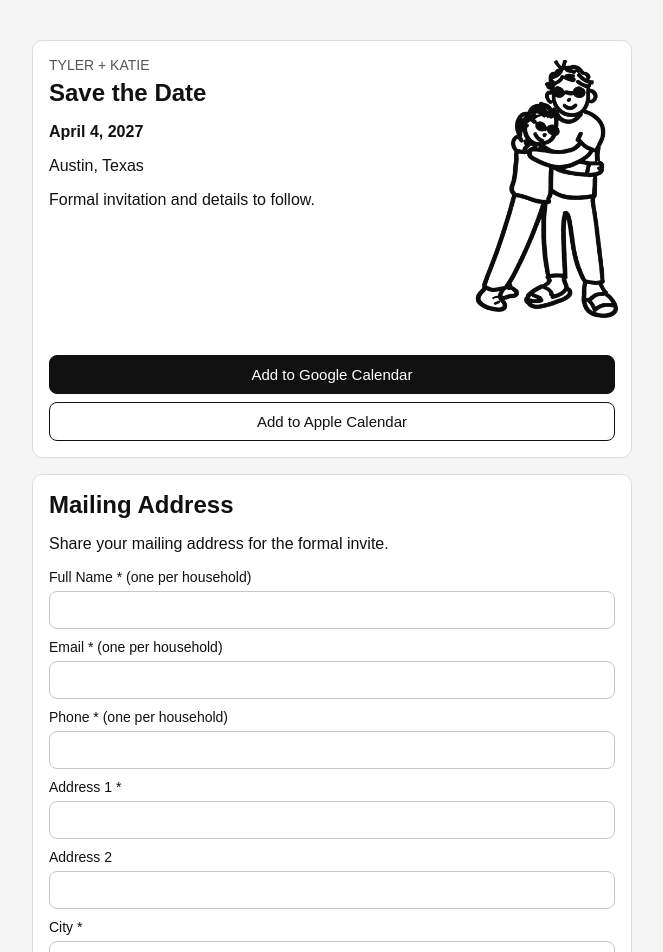
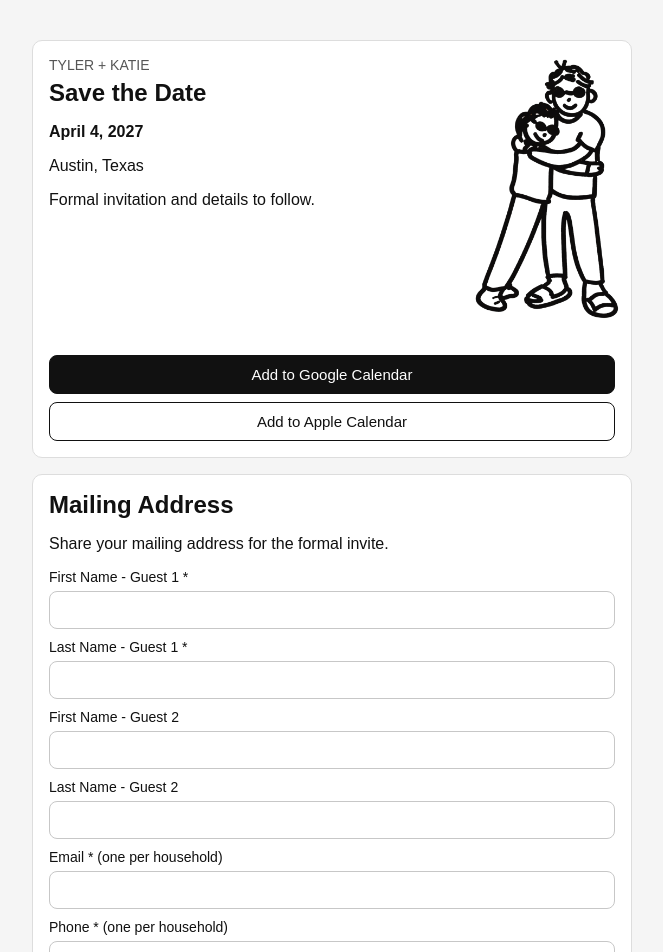
Before and after one commit to tyler-fishbone/wedding-website, a Next.js app: page / in a window 1280 px wide. Shown: the top 952 px of the page, without its empty margins (308-971 px from the left). Built offline with nearby package versions, Linux system fonts and the light colour scheme.

Commit message:
Support guest-specific name fields and single-guest mode

```diff
--- a/app/api/address/route.ts
+++ b/app/api/address/route.ts
@@ -10,7 +10,8 @@ type ValidationResult = {
 };
 
 const requiredFields: Array<keyof WeddingFormPayload> = [
-  "fullName",
+  "firstName1",
+  "lastName1",
   "email",
   "phone",
   "address1",
@@ -116,14 +117,17 @@ const appendToGoogleSheet = async (payload: WeddingFormPayload): Promise<void> =
   }
 
   const accessToken = await getGoogleAccessToken(serviceAccountEmail, serviceAccountPrivateKey);
-  const range = encodeURIComponent(`${sheetName}!A:K`);
+  const range = encodeURIComponent(`${sheetName}!A:N`);
   const appendUrl = `https://sheets.googleapis.com/v4/spreadsheets/${encodeURIComponent(
     spreadsheetId
   )}/values/${range}:append?valueInputOption=USER_ENTERED&insertDataOption=INSERT_ROWS`;
 
   const row = [
     payload.submittedAt || new Date().toISOString(),
-    payload.fullName,
+    payload.firstName1,
+    payload.lastName1,
+    payload.firstName2 || "",
+    payload.lastName2 || "",
     payload.email,
     payload.phone,
     payload.address1,
--- a/app/globals.css
+++ b/app/globals.css
@@ -176,6 +176,12 @@ textarea {
   font-weight: 600;
 }
 
+.guestModeNote {
+  margin: 0;
+  font-size: 13px;
+  color: #555;
+}
+
 .successMessage {
   color: #106d37;
   font-weight: 600;
--- a/app/lib/weddingFormTypes.ts
+++ b/app/lib/weddingFormTypes.ts
@@ -1,5 +1,8 @@
 export type WeddingFormPayload = {
-  fullName: string;
+  firstName1: string;
+  lastName1: string;
+  firstName2: string;
+  lastName2: string;
   email: string;
   phone: string;
   address1: string;
--- a/app/page.tsx
+++ b/app/page.tsx
@@ -1,6 +1,7 @@
 "use client";
 
 import React from "react";
+import { useSearchParams } from "next/navigation";
 import { submitWeddingForm } from "./lib/submitWeddingForm";
 import type { WeddingFormPayload } from "./lib/weddingFormTypes";
 
@@ -18,7 +19,10 @@ type WeddingConfig = {
 };
 
 type FormValues = {
-  fullName: string;
+  firstName1: string;
+  lastName1: string;
+  firstName2: string;
+  lastName2: string;
   email: string;
   phone: string;
   address1: string;
@@ -43,7 +47,10 @@ const WEDDING_CONFIG: WeddingConfig = {
 };
 
 const initialValues: FormValues = {
-  fullName: "",
+  firstName1: "",
+  lastName1: "",
+  firstName2: "",
+  lastName2: "",
   email: "",
   phone: "",
   address1: "",
@@ -54,7 +61,7 @@ const initialValues: FormValues = {
   fortuneCookieHope: "",
 };
 
-const requiredFields: Array<keyof FormValues> = ["fullName", "email", "phone", "address1", "city", "state", "zip"];
+const requiredFields: Array<keyof FormValues> = ["firstName1", "lastName1", "email", "phone", "address1", "city", "state", "zip"];
 
 const buildGoogleCalendarUrl = (config: WeddingConfig): string => {
   const params = new URLSearchParams({
@@ -89,12 +96,14 @@ const validate = (values: FormValues): string | null => {
   return null;
 };
 
-export default function Home() {
+function HomeContent() {
+  const searchParams = useSearchParams();
   const [values, setValues] = React.useState<FormValues>(initialValues);
   const [isSubmitting, setIsSubmitting] = React.useState(false);
   const [errorMessage, setErrorMessage] = React.useState<string | null>(null);
   const [submitted, setSubmitted] = React.useState(false);
 
+  const isSingleGuest = searchParams.get("g") === "echad";
   const googleCalendarUrl = React.useMemo(() => buildGoogleCalendarUrl(WEDDING_CONFIG), []);
 
   const onInputChange = (event: React.ChangeEvent<HTMLInputElement>) => {
@@ -106,7 +115,10 @@ export default function Home() {
     setSubmitted(false);
     setErrorMessage(null);
     setValues({
-      fullName: "Tyler Fishbone",
+      firstName1: "Tyler",
+      lastName1: "Fishbone",
+      firstName2: isSingleGuest ? "" : "Katie",
+      lastName2: isSingleGuest ? "" : "Berlin",
       email: "tyler.fishbone@gmail.com",
       phone: "3143244777",
       address1: "2207 Shoalmont Dr",
@@ -133,7 +145,10 @@ export default function Home() {
 
     try {
       const payload: WeddingFormPayload = {
-        fullName: values.fullName,
+        firstName1: values.firstName1,
+        lastName1: values.lastName1,
+        firstName2: isSingleGuest ? "" : values.firstName2,
+        lastName2: isSingleGuest ? "" : values.lastName2,
         email: values.email,
         phone: values.phone,
         address1: values.address1,
@@ -203,6 +218,7 @@ export default function Home() {
               </h2>
             </div>
             <p>{WEDDING_CONFIG.purposeText}</p>
+            {isSingleGuest && <p className="guestModeNote">This invitation is currently set to collect details for one guest.</p>}
 
             {errorMessage && (
               <p className="errorMessage" role="alert" aria-live="polite">
@@ -212,9 +228,28 @@ export default function Home() {
 
             <form onSubmit={handleSubmit} noValidate>
               <label>
-                Full Name * (one per household)
-                <input name="fullName" value={values.fullName} onChange={onInputChange} autoComplete="name" required />
+                {isSingleGuest ? "First Name *" : "First Name - Guest 1 *"}
+                <input name="firstName1" value={values.firstName1} onChange={onInputChange} autoComplete="given-name" required />
               </label>
+
+              <label>
+                {isSingleGuest ? "Last Name *" : "Last Name - Guest 1 *"}
+                <input name="lastName1" value={values.lastName1} onChange={onInputChange} autoComplete="family-name" required />
+              </label>
+
+              {!isSingleGuest && (
+                <>
+                  <label>
+                    First Name - Guest 2
+                    <input name="firstName2" value={values.firstName2} onChange={onInputChange} autoComplete="off" />
+                  </label>
+
+                  <label>
+                    Last Name - Guest 2
+                    <input name="lastName2" value={values.lastName2} onChange={onInputChange} autoComplete="off" />
+                  </label>
+                </>
+              )}
 
               <label>
                 Email * (one per household)
@@ -252,7 +287,7 @@ export default function Home() {
               </label>
 
               <label>
-                What do you hope your next fortune cookie fortune says?
+                What do you hope our next fortune cookie says?
                 <textarea
                   name="fortuneCookieHope"
                   value={values.fortuneCookieHope}
@@ -286,3 +321,11 @@ export default function Home() {
     </main>
   );
 }
+
+export default function Home() {
+  return (
+    <React.Suspense fallback={null}>
+      <HomeContent />
+    </React.Suspense>
+  );
+}
```
